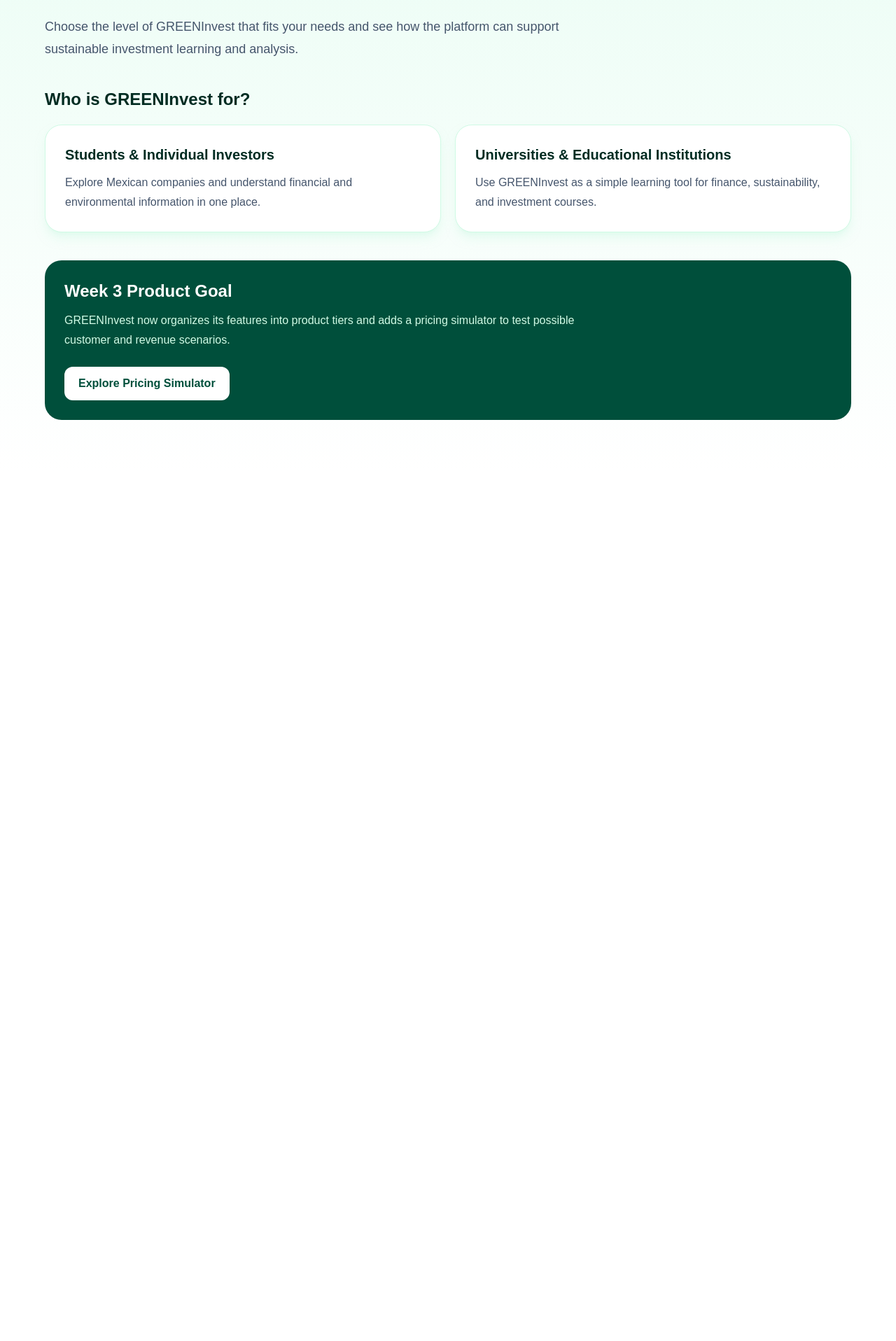
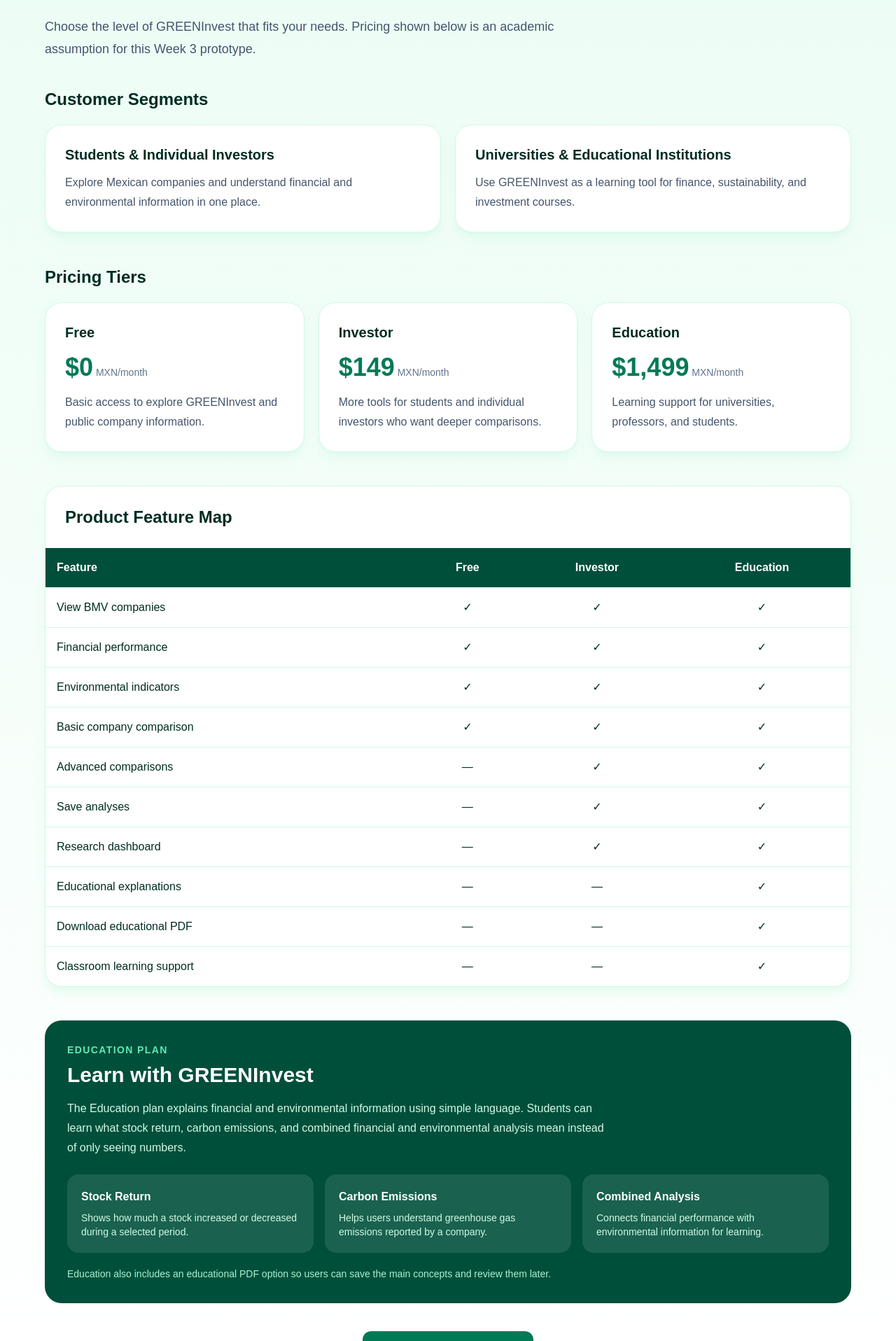
Before and after one commit to sofiacoria-afk/GreenInvest, a Next.js app: page /product in a window 1280 px wide. Shown: the part 126-2042 px from the top of the page at 70% size. Before the commit the page ends 800 px from the top, so only its background shows below. Built offline with nearby package versions, Linux system fonts and the light colour scheme.

Commit message:
Add pricing tiers feature map and education plan

```diff
--- a/src/app/product/page.tsx
+++ b/src/app/product/page.tsx
@@ -1,32 +1,41 @@
 import Link from "next/link";
 
 const segments = [
-  {
-    title: "Students & Individual Investors",
-    text: "Explore Mexican companies and understand financial and environmental information in one place.",
-  },
-  {
-    title: "Universities & Educational Institutions",
-    text: "Use GREENInvest as a simple learning tool for finance, sustainability, and investment courses.",
-  },
+  { title: "Students & Individual Investors", text: "Explore Mexican companies and understand financial and environmental information in one place." },
+  { title: "Universities & Educational Institutions", text: "Use GREENInvest as a learning tool for finance, sustainability, and investment courses." },
 ];
+
+const plans = [
+  { name: "Free", price: "$0", description: "Basic access to explore GREENInvest and public company information." },
+  { name: "Investor", price: "$149", description: "More tools for students and individual investors who want deeper comparisons." },
+  { name: "Education", price: "$1,499", description: "Learning support for universities, professors, and students." },
+];
+
+const features = [
+  ["View BMV companies", true, true, true],
+  ["Financial performance", true, true, true],
+  ["Environmental indicators", true, true, true],
+  ["Basic company comparison", true, true, true],
+  ["Advanced comparisons", false, true, true],
+  ["Save analyses", false, true, true],
+  ["Research dashboard", false, true, true],
+  ["Educational explanations", false, false, true],
+  ["Download educational PDF", false, false, true],
+  ["Classroom learning support", false, false, true],
+] as const;
 
 export default function ProductPage() {
   return (
     <main className="min-h-screen bg-gradient-to-b from-emerald-50 to-white px-5 py-12 text-emerald-950">
       <section className="mx-auto max-w-6xl">
         <header className="mb-10">
-          <p className="font-semibold uppercase tracking-[0.25em] text-emerald-600">
-            Week 3 · Product Architecture
-          </p>
+          <p className="font-semibold uppercase tracking-[0.25em] text-emerald-600">Week 3 · Product Architecture</p>
           <h1 className="mt-3 text-5xl font-bold tracking-tight">GREENInvest Product</h1>
-          <p className="mt-4 max-w-3xl text-lg leading-8 text-slate-600">
-            Choose the level of GREENInvest that fits your needs and see how the platform can support sustainable investment learning and analysis.
-          </p>
+          <p className="mt-4 max-w-3xl text-lg leading-8 text-slate-600">Choose the level of GREENInvest that fits your needs. Pricing shown below is an academic assumption for this Week 3 prototype.</p>
         </header>
 
         <section>
-          <h2 className="text-2xl font-bold">Who is GREENInvest for?</h2>
+          <h2 className="text-2xl font-bold">Customer Segments</h2>
           <div className="mt-5 grid gap-5 md:grid-cols-2">
             {segments.map((segment) => (
               <article key={segment.title} className="rounded-3xl border border-emerald-100 bg-white p-7 shadow-lg shadow-emerald-100/50">
@@ -37,15 +46,51 @@
           </div>
         </section>
 
-        <section className="mt-10 rounded-3xl bg-emerald-900 p-7 text-white">
-          <h2 className="text-2xl font-bold">Week 3 Product Goal</h2>
-          <p className="mt-3 max-w-3xl leading-7 text-emerald-100">
-            GREENInvest now organizes its features into product tiers and adds a pricing simulator to test possible customer and revenue scenarios.
-          </p>
-          <Link href="/pricing" className="mt-6 inline-block rounded-xl bg-white px-5 py-3 font-semibold text-emerald-900">
-            Explore Pricing Simulator
-          </Link>
+        <section className="mt-12">
+          <h2 className="text-2xl font-bold">Pricing Tiers</h2>
+          <div className="mt-5 grid gap-5 md:grid-cols-3">
+            {plans.map((plan) => (
+              <article key={plan.name} className="rounded-3xl border border-emerald-100 bg-white p-7 shadow-lg shadow-emerald-100/50">
+                <h3 className="text-xl font-bold">{plan.name}</h3>
+                <p className="mt-4 text-4xl font-bold text-emerald-700">{plan.price}<span className="text-sm font-normal text-slate-500"> MXN/month</span></p>
+                <p className="mt-4 leading-7 text-slate-600">{plan.description}</p>
+              </article>
+            ))}
+          </div>
         </section>
+
+        <section className="mt-12 overflow-hidden rounded-3xl border border-emerald-100 bg-white shadow-lg shadow-emerald-100/50">
+          <div className="p-7"><h2 className="text-2xl font-bold">Product Feature Map</h2></div>
+          <div className="overflow-x-auto">
+            <table className="w-full min-w-[650px] text-left">
+              <thead className="bg-emerald-900 text-white"><tr><th className="p-4">Feature</th><th className="p-4 text-center">Free</th><th className="p-4 text-center">Investor</th><th className="p-4 text-center">Education</th></tr></thead>
+              <tbody>
+                {features.map(([feature, free, investor, education]) => (
+                  <tr key={feature} className="border-t border-emerald-100">
+                    <td className="p-4 font-medium">{feature}</td>
+                    {[free, investor, education].map((included, index) => <td key={index} className="p-4 text-center">{included ? "✓" : "—"}</td>)}
+                  </tr>
+                ))}
+              </tbody>
+            </table>
+          </div>
+        </section>
+
+        <section className="mt-12 rounded-3xl bg-emerald-900 p-8 text-white">
+          <p className="text-sm font-semibold uppercase tracking-widest text-emerald-300">Education Plan</p>
+          <h2 className="mt-2 text-3xl font-bold">Learn with GREENInvest</h2>
+          <p className="mt-4 max-w-3xl leading-7 text-emerald-100">The Education plan explains financial and environmental information using simple language. Students can learn what stock return, carbon emissions, and combined financial and environmental analysis mean instead of only seeing numbers.</p>
+          <div className="mt-6 grid gap-4 md:grid-cols-3">
+            <div className="rounded-2xl bg-white/10 p-5"><h3 className="font-bold">Stock Return</h3><p className="mt-2 text-sm text-emerald-100">Shows how much a stock increased or decreased during a selected period.</p></div>
+            <div className="rounded-2xl bg-white/10 p-5"><h3 className="font-bold">Carbon Emissions</h3><p className="mt-2 text-sm text-emerald-100">Helps users understand greenhouse gas emissions reported by a company.</p></div>
+            <div className="rounded-2xl bg-white/10 p-5"><h3 className="font-bold">Combined Analysis</h3><p className="mt-2 text-sm text-emerald-100">Connects financial performance with environmental information for learning.</p></div>
+          </div>
+          <p className="mt-5 text-sm text-emerald-200">Education also includes an educational PDF option so users can save the main concepts and review them later.</p>
+        </section>
+
+        <div className="mt-10 text-center">
+          <Link href="/pricing" className="inline-block rounded-xl bg-emerald-700 px-6 py-3 font-semibold text-white transition hover:bg-emerald-800">Explore Pricing Simulator</Link>
+        </div>
       </section>
     </main>
   );
```
